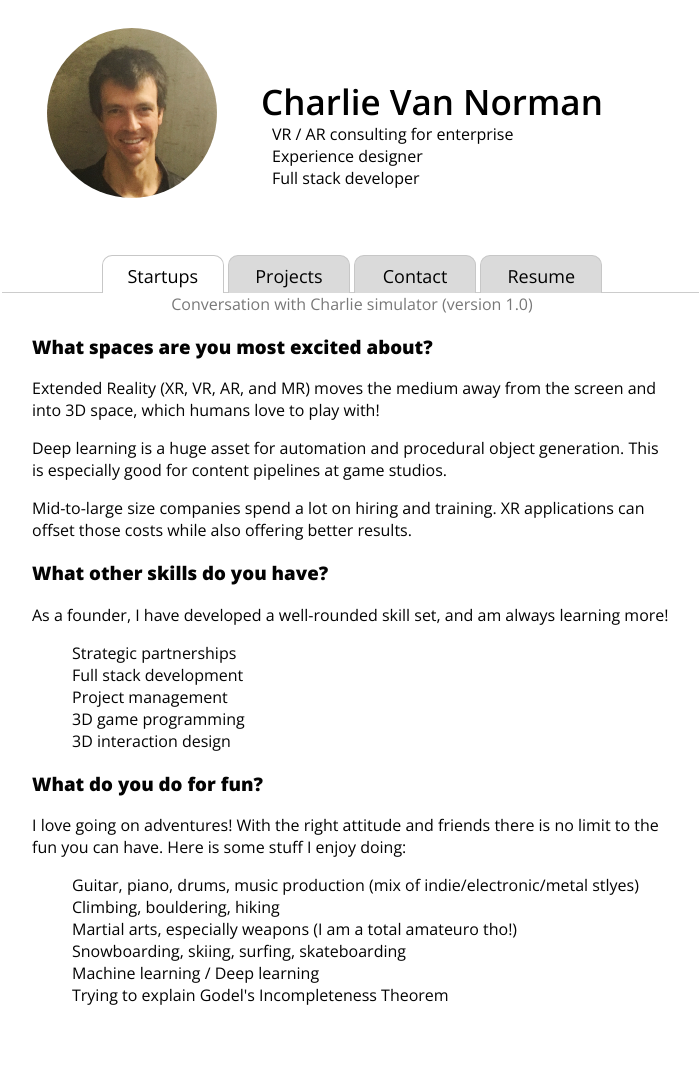
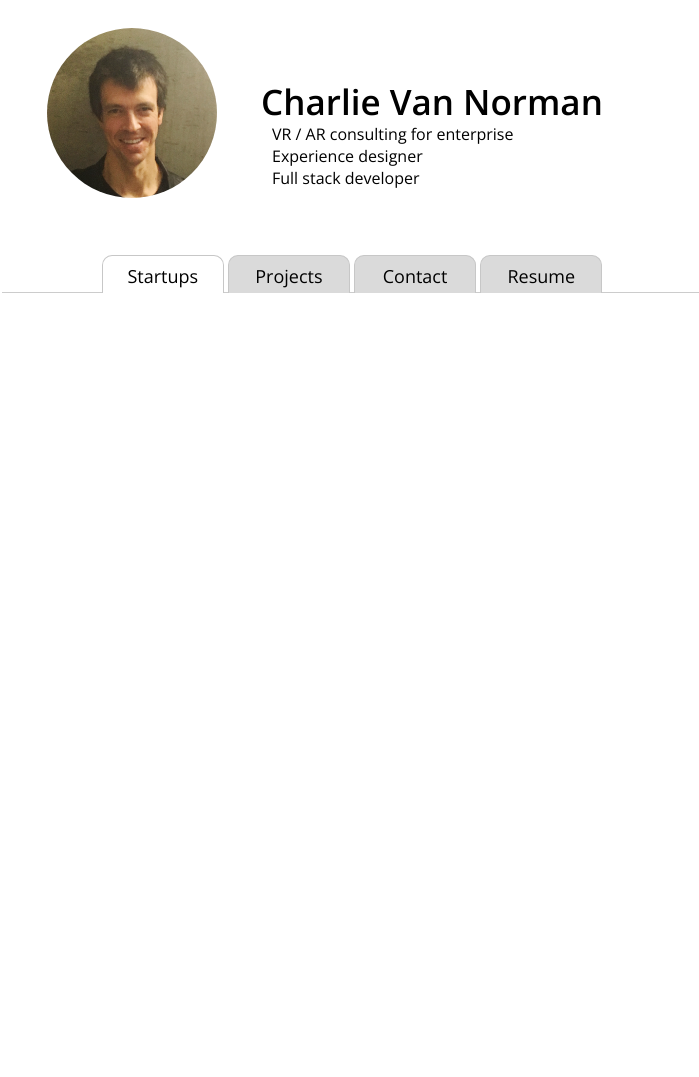
Before and after one commit to vannorman/zannorman, a Django app: template charlievannorman/templates/home.html in a window 1280 px wide. Shown: the whole page, without its empty margins (288-987 px from the left). Run offline with Django 3.2, Linux system fonts and the light colour scheme; the template is opened without the code that fills it, so the values that code supplies are empty.

Commit message:
removed convo tab

```diff
--- a/charlievannorman/templates/home.html
+++ b/charlievannorman/templates/home.html
@@ -186,52 +186,6 @@
 					{% endfor %}
 				</ul>
 			</div>
-<div id="tabSimulate" class='tab_old'>
-	<div style="text-align:center;color:#777;width:100%;margin:0 auto;">	Conversation with Charlie simulator (version 1.0) </div>
-
-<h3>	What spaces are you most excited about? </h3>
-	<p> Extended Reality (XR, VR, AR, and MR) moves the medium away from the screen and into 3D space, which humans love to play with! </p>
-	<p> Deep learning is a huge asset for automation and procedural object generation. This is especially good for content pipelines at game studios.</p>
-	<p> Mid-to-large size companies spend a lot on hiring and training. XR applications can offset those costs while also offering better results. </p>
-	<!--<p> Blockchain is the future of human agreement. It's the new _______ { wax seal, printing press, public domain, newspaper, lawyer }-->
-
-<!--<h3>	What have you learned as a founder? </h3>
-<ul>
-	<li> Pursue a growth mindset and a positive attitude. </li>
-	<li> Closing one strategic partner can mean the life of the company. </li>
-</ul>-->
-
-
-<!--<h3>	What is your superpower? </h3>
-	<ul style="list-style-type:none;">
-		<li>	Building fun-to-touch 3D experiences. </li>
-		<li>	Lightning fast deployment. </li> -->
-
-<h3>	What other skills do you have? </h3>
-	As a founder, I have developed a well-rounded skill set, and am always learning more!
-	<ul style="list-style-type:none;">
-		<li>	Strategic partnerships </li>
-		<li>	Full stack development </li>
-		<li>	Project management </li>
-		<li>	3D game programming </li>
-		<li>	3D interaction design </li>
-	</ul>
-
-
-<h3>	What do you do for fun? </h3>
-	I love going on adventures! With the right attitude and friends there is no limit to the fun you can have. Here is some stuff I enjoy doing:
-	<ul style="list-style-type:none;">
-		<li>	Guitar, piano, drums, music production (mix of indie/electronic/metal stlyes) </li>
-		<li>	Climbing, bouldering, hiking </li>
-		<li>	Martial arts, especially weapons (I am a total amateuro tho!)	 </li>
-		<li>	Snowboarding, skiing, surfing, skateboarding </li>
-		<li>	Machine learning / Deep learning </li>
-		<li>	Trying to explain Godel's Incompleteness Theorem </li>
-	</ul>
-
-
-
-	</div>
 	<div id="tabContact" class='tab'>
 		<div class="cont" style="margin:0 auto; width:700px;position:relative;padding-top:30px;">
 			<ul style="list-style-type:none;width:240px;margin:0 auto;padding:0;position:relative;">
```
